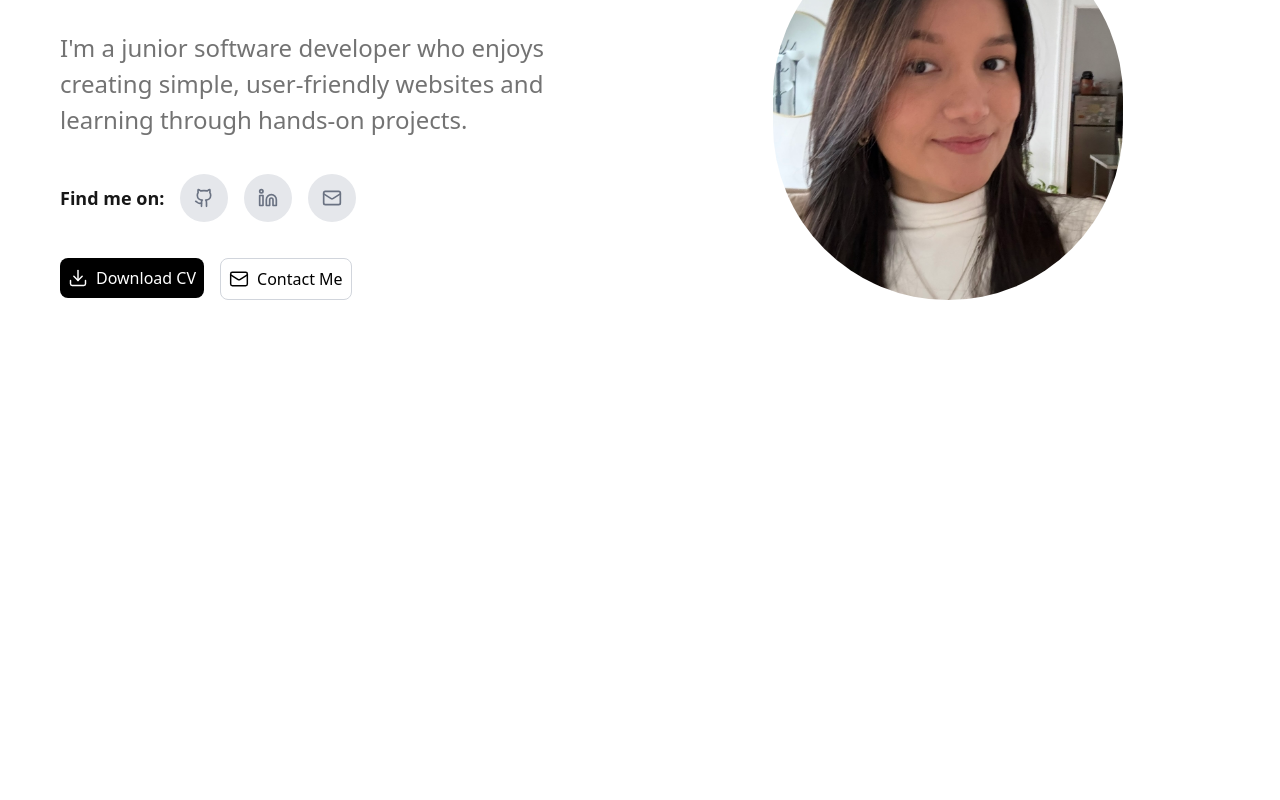
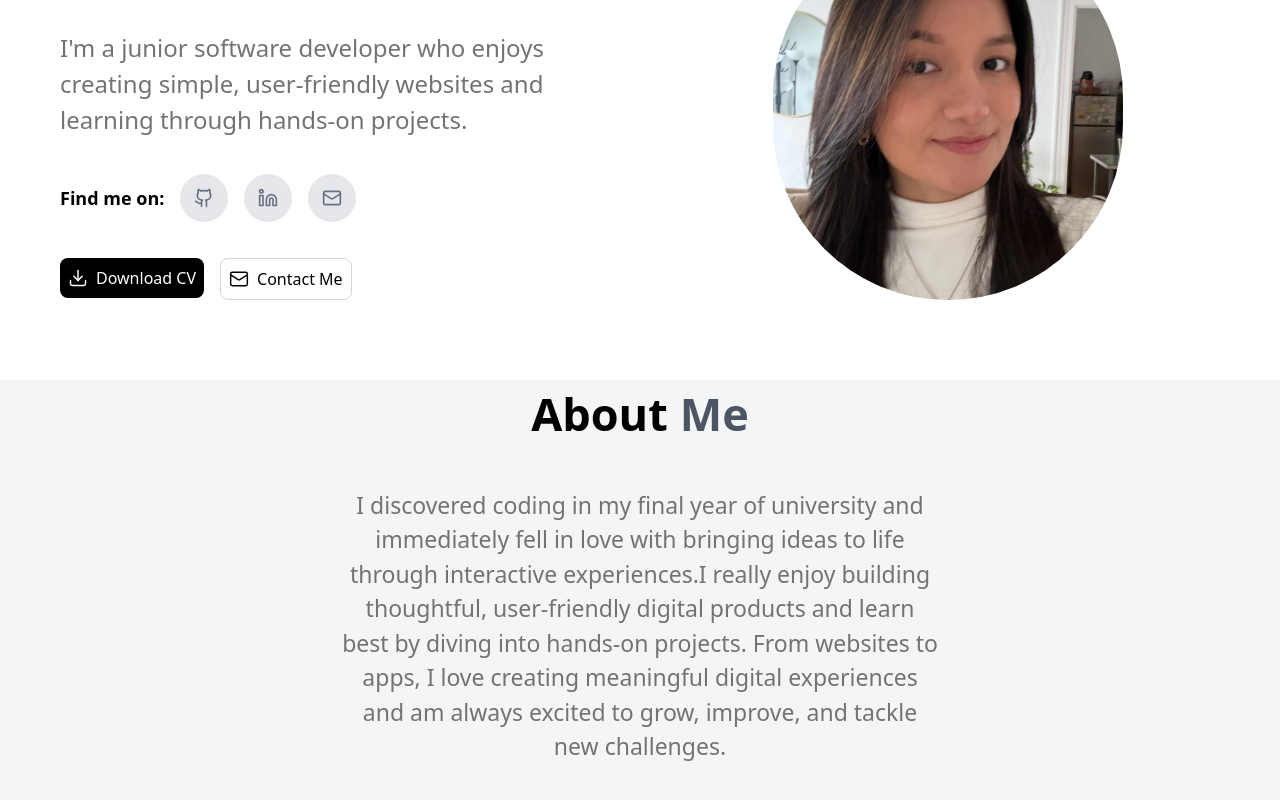
Before and after one commit to sofiso99/professional-portfolio, a Next.js app: page / in a window 1280 px wide. Shown: the part 226-1026 px from the top of the page. Before the commit the page ends 800 px from the top, so only its background shows below. Built offline with nearby package versions, Linux system fonts and the light colour scheme.

Commit message:
Worked on title and subtitle in the AboutIntroContent file

```diff
--- /dev/null
+++ b/aboutSection/AboutSection.tsx
@@ -0,0 +1,11 @@
+import AboutIntroContent from "./components/AboutIntroContent";
+
+const AboutSection = () => {
+  return (
+    <div className="bg-[#F4F5F7]">
+      <AboutIntroContent />
+    </div>
+  );
+};
+
+export default AboutSection;
--- /dev/null
+++ b/aboutSection/components/AboutIntroContent.tsx
@@ -0,0 +1,17 @@
+import content from "../../content/aboutIntroData.json";
+
+const AboutIntroContent = () => {
+    return (
+      <div className="flex flex-col place-items-center">
+        <div className="flex gap-3 font-bold text-[45px]">
+          <h1>{content.aboutIntroData.title}</h1>
+          <h1 className="text-[#4C5564]">{content.aboutIntroData.highlight}</h1>
+        </div>
+        <p className="font-light text-[23px] text-[#737373] py-10 px-85 text-center">
+          {content.aboutIntroData.paragraphs[0]}
+        </p>
+      </div>
+    );
+}
+
+export default AboutIntroContent;
--- a/app/globals.css
+++ b/app/globals.css
@@ -20,7 +20,7 @@
 }
 
 body {
-  background: var(--background);
-  color: var(--foreground);
+  background: #ffffff;
+  color: black;
   font-family: var(--font-sans), Arial, Helvetica, sans-serif;
 }
--- a/app/page.tsx
+++ b/app/page.tsx
@@ -1,15 +1,15 @@
 "use client";
+import AboutSection  from "@/aboutSection/AboutSection";
 import { IntroductionSection } from "@/introductionSection/IntroductionSection";
 import Navbar from "@/navbar/Navbar";
 
-import Image from "next/image";
-import { useRouter } from "next/navigation";
 
 export default function Home() {
   return (
     <div>
       <Navbar />
       <IntroductionSection />
+      <AboutSection />
     </div>
   );
 }
--- /dev/null
+++ b/content/aboutIntroData.json
@@ -0,0 +1,7 @@
+{
+  "aboutIntroData": {
+    "title": "About",
+    "highlight": "Me",
+    "paragraphs": ["I discovered coding in my final year of university and immediately fell in love with bringing ideas to life through interactive experiences.I really enjoy building thoughtful, user-friendly digital products and learn best by diving into hands-on projects. From websites to apps, I love creating meaningful digital experiences and am always excited to grow, improve, and tackle new challenges."]
+  }
+}
```
Also changed, not shown: aboutSection/components/AboutInfoGrid.tsx (added).
